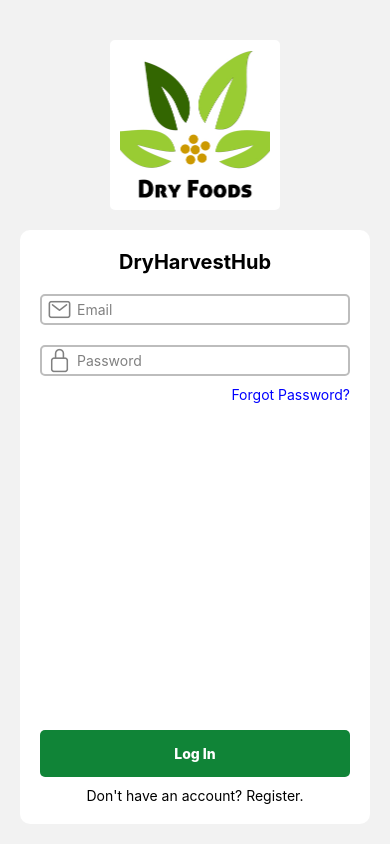
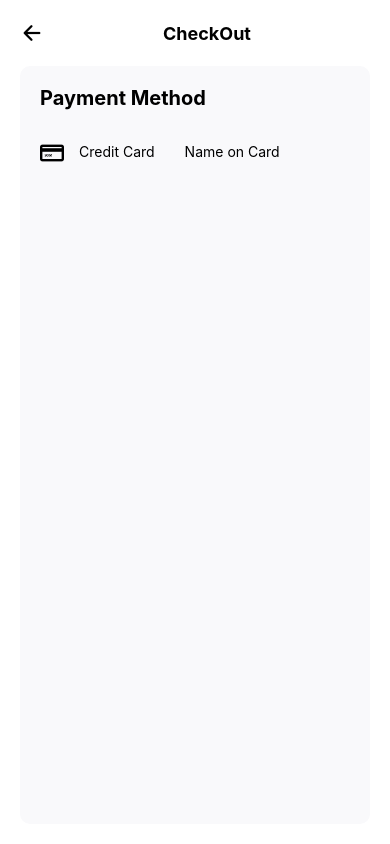
Before and after one commit to unleashedphetolo/DryHarvestHub, a React Native app: screen /CheckOut in a window 390 px wide. Built offline with nearby package versions, Linux system fonts and the light colour scheme.

Commit message:
CheckOut

```diff
--- a/App.js
+++ b/App.js
@@ -7,6 +7,7 @@ import Login from "./src/screens/Login";
 import Register from "./src/screens/Register";
 import ProductDetails from "./src/screens/ProductDetails";
 import Cart from "./src/screens/Cart";
+import CheckOut from "./src/screens/CheckOut";
 
 
 // Create a stack navigator
@@ -23,6 +24,7 @@ export default function App() {
         <Stack.Screen name="Home" component={Home} />
         <Stack.Screen name="ProductDetails" component={ProductDetails} />
         <Stack.Screen name="Cart" component={Cart} />
+        <Stack.Screen name="CheckOut" component={CheckOut} />
 
       </Stack.Navigator>
       <StatusBar style="auto" />
--- a/src/screens/Cart.js
+++ b/src/screens/Cart.js
@@ -210,7 +210,7 @@ const Cart = ({ navigation }) => {
         </View>
 
         <View>
-          <TouchableOpacity>
+          <TouchableOpacity onPress={()=>navigation.navigate("CheckOut")}>
             <Text
               style={{
                 paddingVertical: 15,
--- /dev/null
+++ b/src/screens/CheckOut.js
@@ -0,0 +1,73 @@
+import { Text, View, TouchableOpacity } from "react-native";
+import React, { Component } from "react";
+import constants from "expo-constants";
+import { Ionicons } from "@expo/vector-icons";
+import { Entypo } from "@expo/vector-icons";
+
+const CheckOut = ({ navigation }) => {
+  return (
+    <View
+      style={{
+        marginTop: constants.statusBarHeight,
+        padding: 20,
+        flex: 1,
+        backgroundColor: "white",
+      }}
+    >
+      <View
+        style={{
+          flexDirection: "row",
+          alignItems: "center",
+          justifyContent: "space-between",
+        }}
+      >
+        <TouchableOpacity onPress={() => navigation.goBack()}>
+          <View>
+            <Ionicons name="arrow-back-outline" size={24} color="black" />
+          </View>
+        </TouchableOpacity>
+
+        <Text style={{ color: "black", fontSize: 18, fontWeight: "700" }}>
+          CheckOut
+        </Text>
+
+        <View />
+      </View>
+      <View
+        style={{
+          backgroundColor: "#f9f9fb",
+          flex: 1,
+          marginTop: 20,
+          borderRadius: 10,
+          padding: 20,
+        }}
+      >
+        <Text style={{ textAlign: "left", fontWeight: "700", fontSize: 20 }}>
+          Payment Method
+        </Text>
+        <View
+          style={{
+            flexDirection: "row",
+            alignItems: "center",
+            justifyContent: "space-between",
+          }}
+        >
+          <View style={{ flexDirection: "row", flex: 1, paddingVertical: 30 }}>
+            <Entypo name="credit-card" size={24} color="black" />
+
+            <Text style={{ paddingVertical: 3, paddingHorizontal: 15 }}>
+              Credit Card
+            </Text>
+            <View>
+              <Text style={{ paddingVertical: 3, paddingHorizontal: 15 }}>
+                Name on Card
+              </Text>
+            </View>
+          </View>
+        </View>
+      </View>
+    </View>
+  );
+};
+
+export default CheckOut;
```
